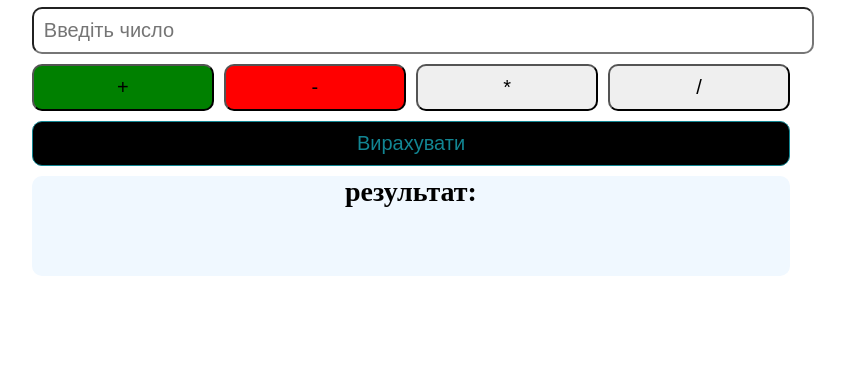
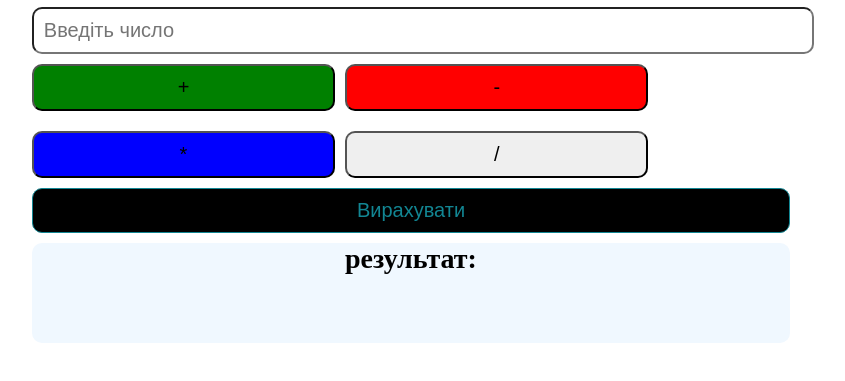
Before and after one commit to Wave202/calculator, a plain HTML site: page index.html in a window 1280 px wide. Shown: the part 165-546 px from the top of the page, without its empty margins (229-1074 px from the left). Drawn offline with Linux system fonts and the light colour scheme.

Commit message:
Update style.css

```diff
--- a/style.css
+++ b/style.css
@@ -27,11 +27,11 @@ h1,h2,h3,h4{
 
 .btn-flex{
     display: flex;
-    justify-content: center;
+    flex-wrap: wrap;
     gap: 10px;
 }
 .btn{
-    width: 45%;
+    width: 40%;
     padding: 10px;
     margin-bottom: 10px;
     border-radius: 10px;
@@ -47,6 +47,12 @@ h1,h2,h3,h4{
 
 .btnMin{
     background-color: red;
+}
+
+.btnX{
+
+    background-color: blue;
+
 }
 
 .btn-submit{
```
